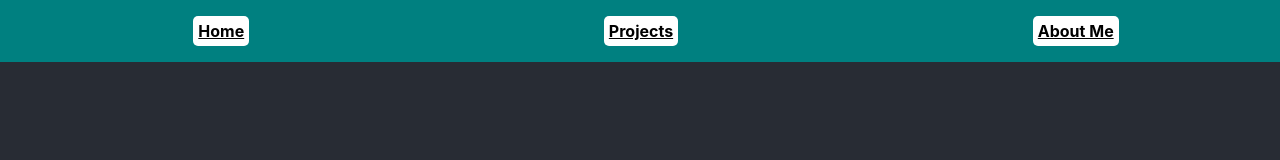
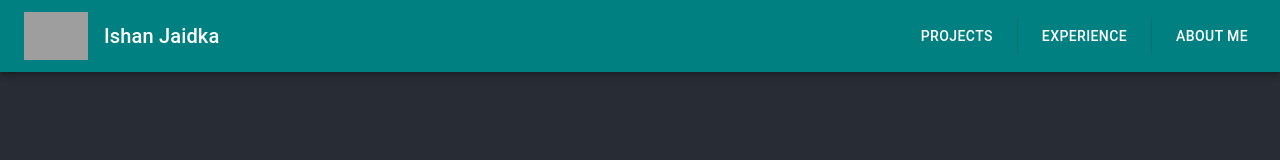
Before and after one commit to Ishan-Jaidka/portfolio-react, a React (Create React App) app: page / in a window 1280 px wide. Shown: the top 160 px of the page. Built offline with nearby package versions, Linux system fonts and the light colour scheme; grey boxes are pictures that could not be loaded.

Commit message:
mui navbar

```diff
--- a/src/components/navBar.css
+++ b/src/components/navBar.css
@@ -8,3 +8,9 @@
   justify-content: space-around;
   padding: 2vmin;
 }
+
+.logo {
+  max-height: 100px;
+  height: 6vmin;
+  margin-right: 2vmin;
+}
--- a/src/components/navBar.js
+++ b/src/components/navBar.js
@@ -1,18 +1,49 @@
+import {
+  AppBar,
+  Button,
+  Divider,
+  IconButton,
+  Stack,
+  Toolbar,
+  Typography,
+} from "@mui/material";
 import React from "react";
 import "./navBar.css";
 
 export default function NavBar() {
   return (
-    <div className="navbar">
-      <a className="nav-link" href="/">
-        Home
-      </a>
-      <a className="nav-link" href="/projects">
-        Projects
-      </a>
-      <a className="nav-link" href="/about">
-        About Me
-      </a>
-    </div>
+    <AppBar position="fixed" sx={{ background: "teal" }}>
+      <Toolbar>
+        <IconButton href="/" size="large" edge="start" sx={{ mr: 2 }}>
+          <img className="logo" src="/ishan-circle.png" alt="me" />
+          <Typography
+            variant="h6"
+            component="div"
+            sx={{
+              flexGrow: 1,
+              color: "white",
+            }}
+          >
+            Ishan Jaidka
+          </Typography>
+        </IconButton>
+        <Stack
+          direction="row"
+          spacing={2}
+          marginLeft="auto"
+          divider={<Divider orientation="vertical" flexItem />}
+        >
+          <Button sx={{ color: "white" }} href="/projects">
+            Projects
+          </Button>
+          <Button sx={{ color: "white" }} href="/experience">
+            Experience
+          </Button>
+          <Button sx={{ color: "white" }} href="/about">
+            About Me
+          </Button>
+        </Stack>
+      </Toolbar>
+    </AppBar>
   );
 }
```
